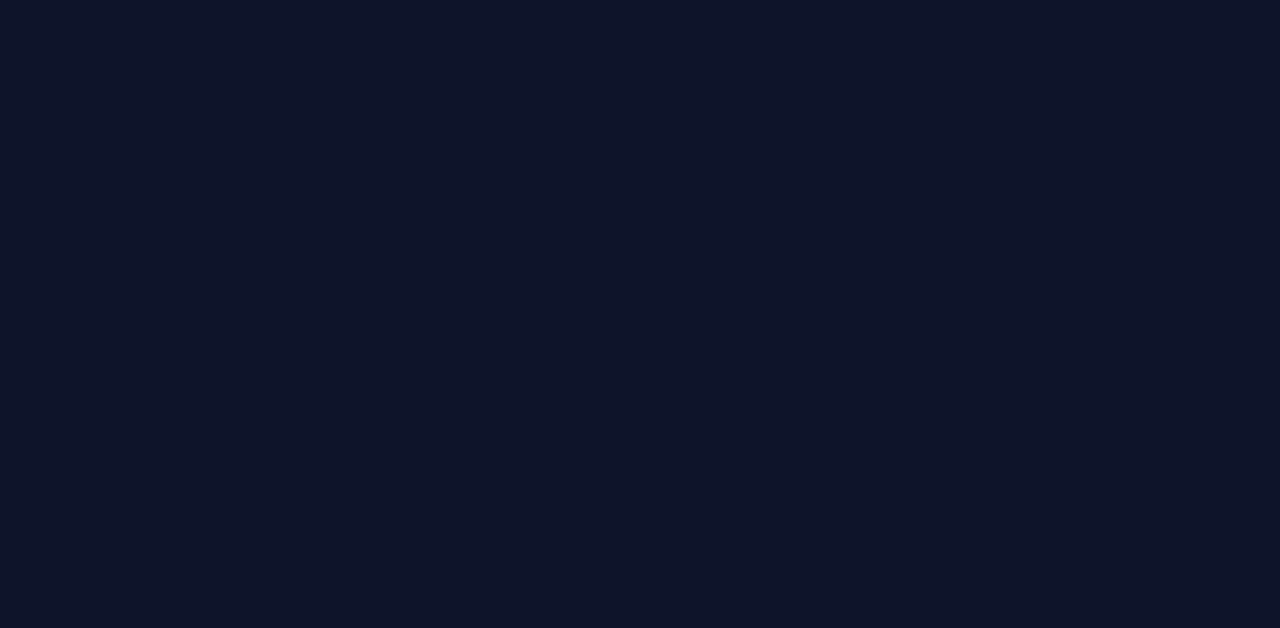
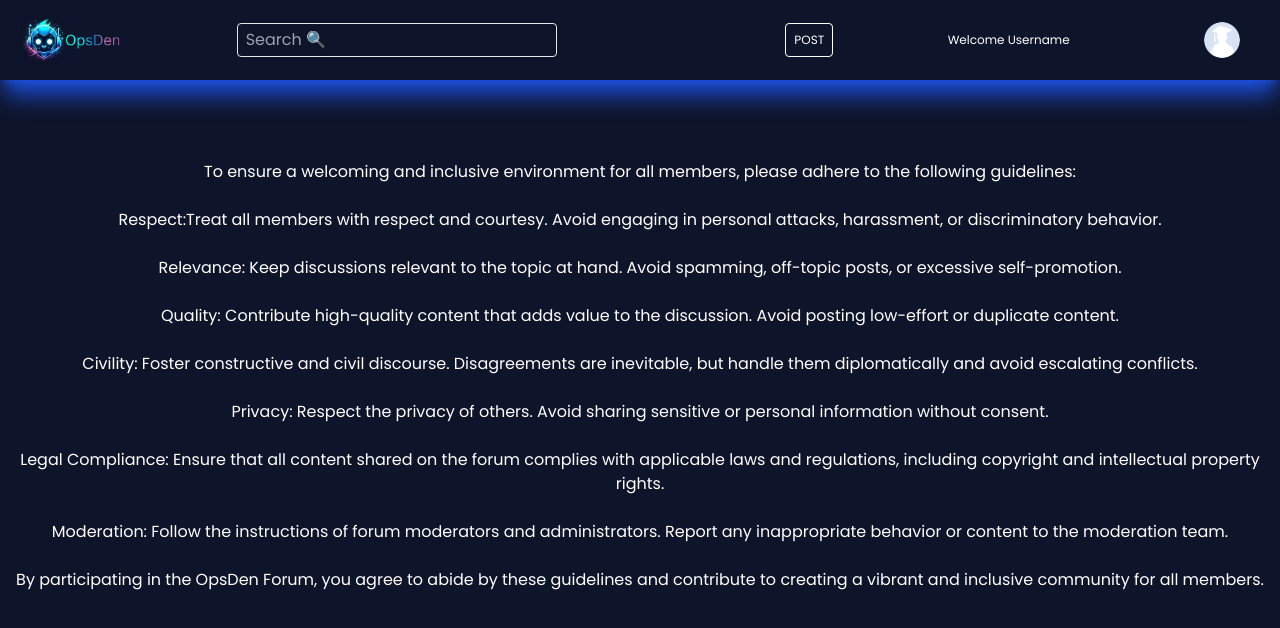
Before and after one commit to kalviumcommunity/S51_OpsDen, a React (Vite) app in the folder Client/: page /guide in a window 1280 px wide. Before the commit this address had no page. Shown: the top 628 px of the page. Built offline with nearby package versions, Linux system fonts and the light colour scheme.

Commit message:
guidepage

```diff
--- a/Client/src/App.jsx
+++ b/Client/src/App.jsx
@@ -3,6 +3,7 @@ import Main from './Components/Main'
 import Home from './Components/Home'
 import SignInSignUpForm from './Components/Signup'
 import './App.css'
+import Guide from './Components/Guide'
 
 
 function App() {
@@ -13,6 +14,7 @@ function App() {
           <Route path='/' element={<Home/>}></Route>
           <Route path='/frontPage' element={<Main/>}></Route>
           <Route path='/signup' element={<SignInSignUpForm/>}></Route>
+          <Route path='/guide' element={<Guide/>}></Route>
         </Routes>
       </BrowserRouter>
     </>
--- /dev/null
+++ b/Client/src/Components/Guide.css
@@ -0,0 +1,7 @@
+.guide{
+    margin-top: 20vh;
+    color: white;
+    display: block;
+    justify-content: space-between;
+    text-align: center;
+}
--- /dev/null
+++ b/Client/src/Components/Guide.jsx
@@ -0,0 +1,24 @@
+import React from 'react'
+import Navbar from './Navbar'
+import './Guide.css'
+
+function Guide() {
+  return (
+    <div>
+        <Navbar/>
+        <div className='guide'>
+        To ensure a welcoming and inclusive environment for all members, please adhere to the following guidelines:<br></br><br></br>
+        Respect:Treat all members with respect and courtesy. Avoid engaging in personal attacks, harassment, or discriminatory behavior.<br></br><br></br>
+        Relevance: Keep discussions relevant to the topic at hand. Avoid spamming, off-topic posts, or excessive self-promotion.<br></br><br></br>
+        Quality: Contribute high-quality content that adds value to the discussion. Avoid posting low-effort or duplicate content.<br></br><br></br>
+        Civility: Foster constructive and civil discourse. Disagreements are inevitable, but handle them diplomatically and avoid escalating conflicts.<br></br><br></br>
+        Privacy: Respect the privacy of others. Avoid sharing sensitive or personal information without consent.<br></br><br></br>
+        Legal Compliance: Ensure that all content shared on the forum complies with applicable laws and regulations, including copyright and intellectual property rights.<br></br><br></br>
+        Moderation: Follow the instructions of forum moderators and administrators. Report any inappropriate behavior or content to the moderation team.<br></br><br></br>
+        By participating in the OpsDen Forum, you agree to abide by these guidelines and contribute to creating a vibrant and inclusive community for all members.<br></br><br></br>
+        </div>
+    </div>
+  )
+}
+
+export default Guide
--- a/Client/src/Components/Sidebar.jsx
+++ b/Client/src/Components/Sidebar.jsx
@@ -1,5 +1,6 @@
 import React from 'react';
 import './Sidebar.css';
+import { Link } from 'react-router-dom';
 
 export default function Sidebar() {
   return (
@@ -15,7 +16,7 @@ export default function Sidebar() {
         <br />
         <hr />
         <br />
-        <li>Guidelines</li>
+        <Link to='/guide'><li>Guidelines</li></Link>
         <li>About Us</li>
         <li>Feedback</li>
       </ul>
```
